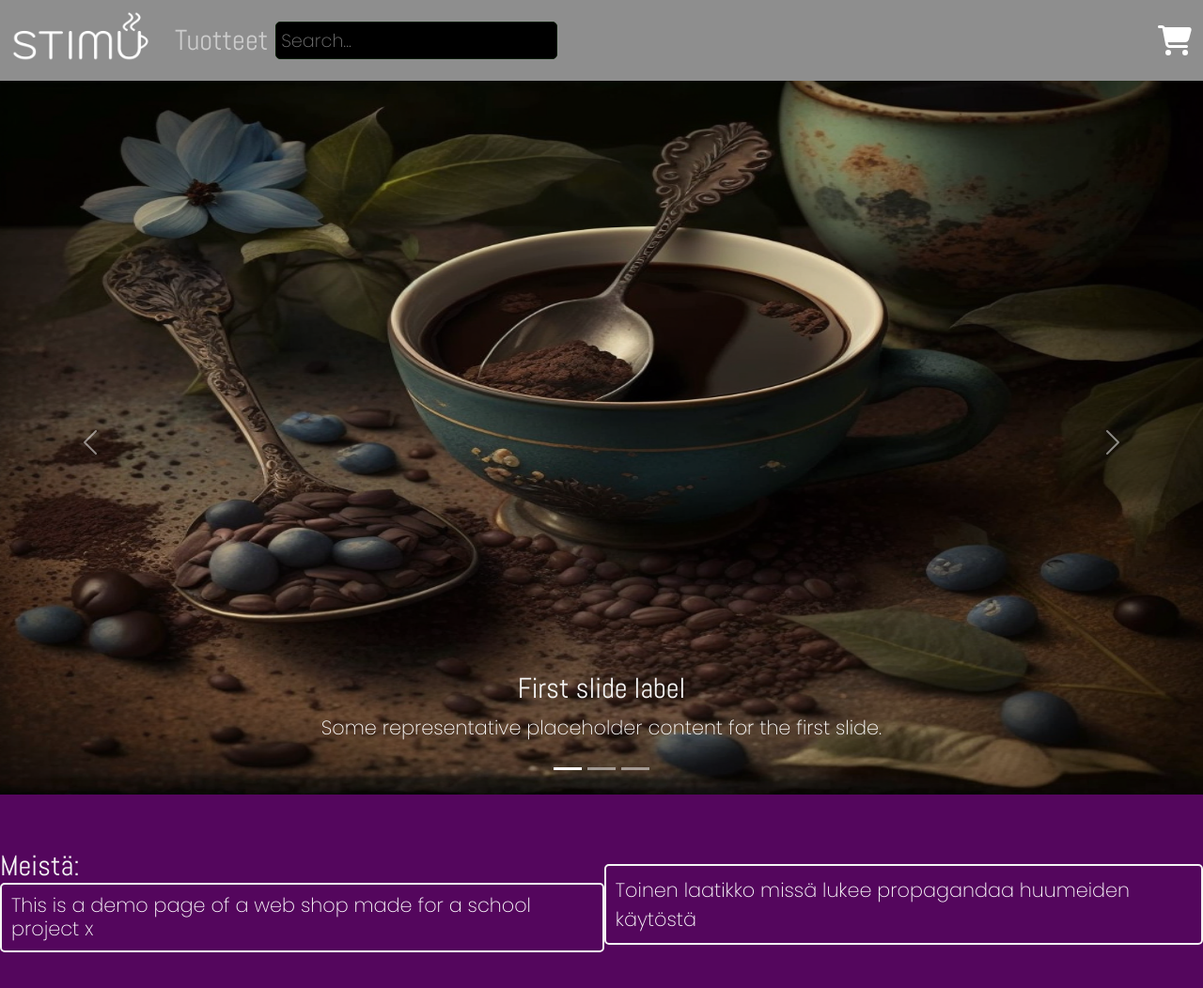
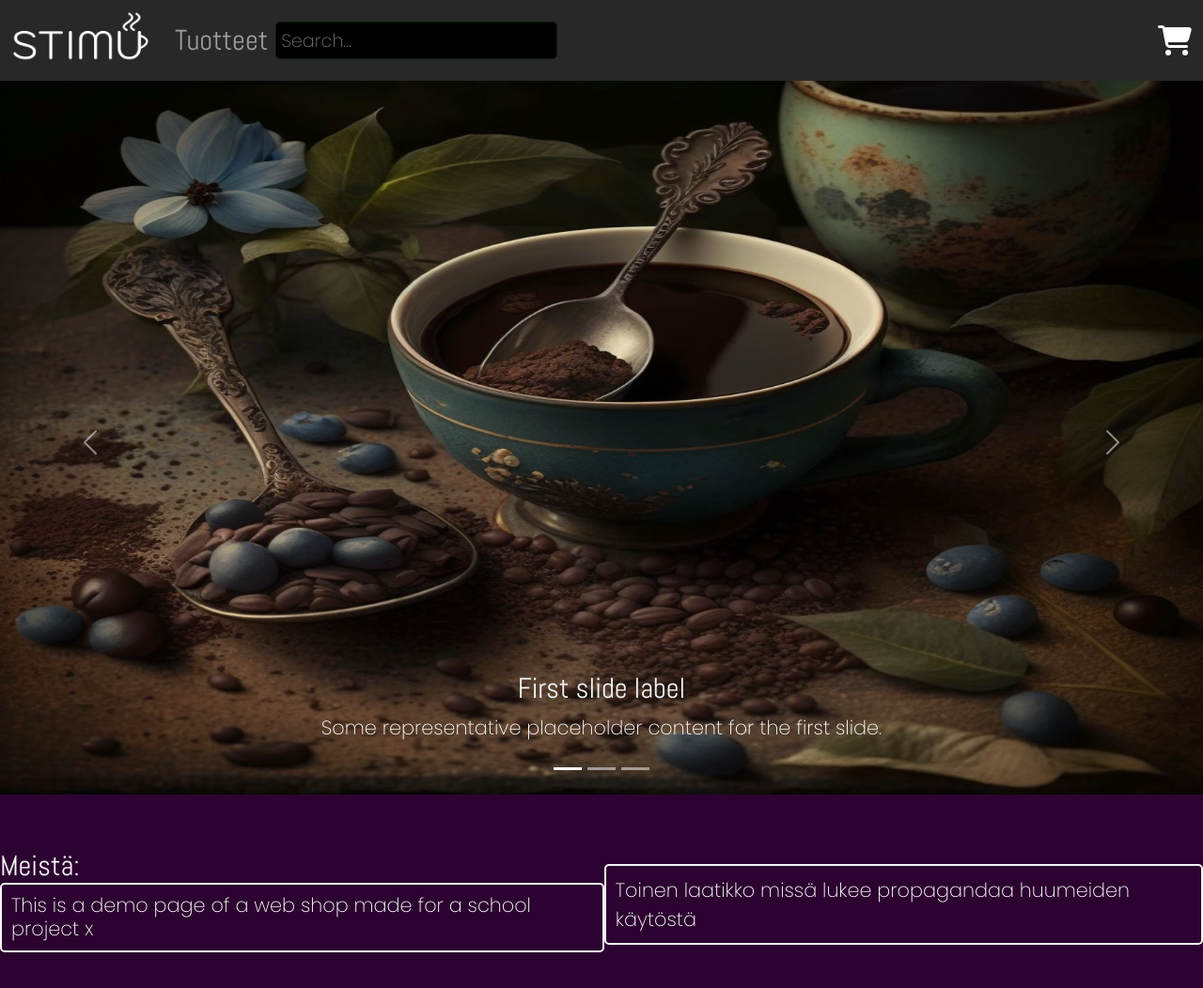
Before and after one commit to Stimu-Webshop/stimu-webshop.github.io, a React (Create React App) app in the folder caffeine-shop/: page / in a window 1280 px wide. Shown: the top 1052 px of the page at 94% size. Built offline with nearby package versions, Linux system fonts and the light colour scheme.

Commit message:
few styling changes

```diff
--- a/caffeine-shop/src/styles/Footer.scss
+++ b/caffeine-shop/src/styles/Footer.scss
@@ -3,7 +3,7 @@
 footer {
     @include flexbox;
     flex-direction: row;
-    background-color: rgb(84, 6, 93);
+    background-color: rgb(44, 3, 48);
     height: 250px;
 
     h1 {
--- a/caffeine-shop/src/styles/Navbar.scss
+++ b/caffeine-shop/src/styles/Navbar.scss
@@ -5,7 +5,7 @@
 
 }
 .navbar {
-    background-color: rgb(142, 142, 142) !important;
+    background-color: rgb(41, 40, 40) !important;
     .nav-item {
         @include header-text;
     }
@@ -26,4 +26,8 @@
     font-size: 2em;
     color: $text;
     margin-left: auto;
+    :hover {
+        color: #868686;
+        cursor: pointer;
+    }
 }
```
